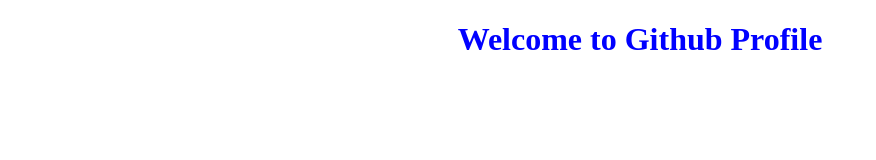
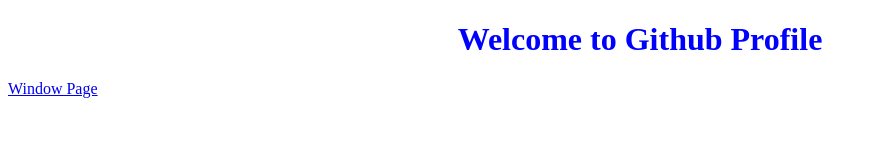
Before and after one commit to withprakash/withprakash.github.io, a plain HTML site: page index.html in a window 1280 px wide. Shown: the whole page, without its empty margins (0-876 px from the left). Drawn offline with Linux system fonts and the light colour scheme.

Commit message:
Update index.html

```diff
--- a/index.html
+++ b/index.html
@@ -11,6 +11,6 @@
 </head>
 <body>
     <h1 align="center">Welcome to Github Profile</h1>
-    <a href="work.html"></a>
+    <a href="work.html">Window Page</a>
 </body>
 </html>
```
